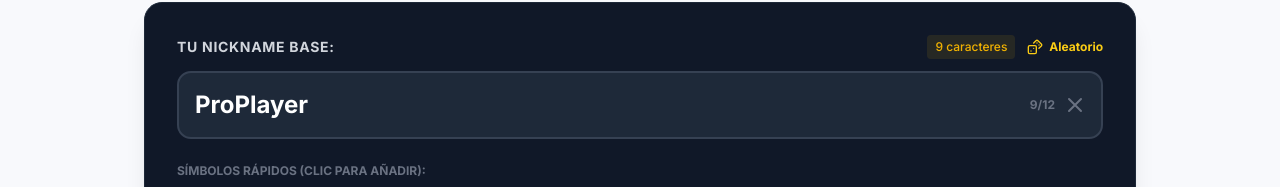
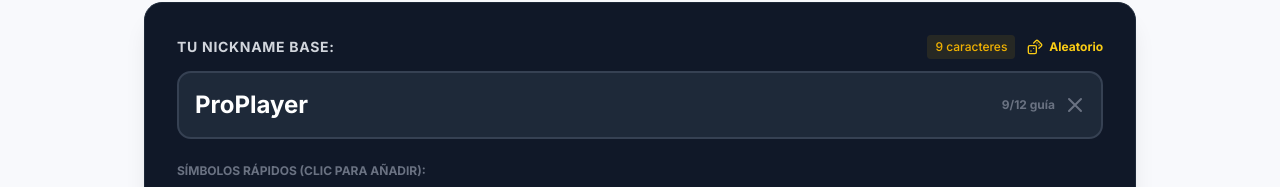
Before and after one commit to garrison2025/Generador-de-Lettering-new, a React (Vite) app: page /herramientas/letras-free-fire in a window 1280 px wide. Shown: the part 315-502 px from the top of the page. Built offline with nearby package versions, Linux system fonts and the light colour scheme.

Commit message:
fix: count Free Fire nickname input by Unicode code points

```diff
--- a/src/pages/LetrasFreeFire.tsx
+++ b/src/pages/LetrasFreeFire.tsx
@@ -28,6 +28,15 @@ const DECORATORS = [
 const SYMBOLS = ['꧁', '꧂', '༒', '★', '彡', '☠', '๖ۣۜ', 'ꪶ', 'ꫂ', '【', '】', '『', '』', '⚡', '╰‿╯', '亗', '✿', '❀', '❖', 'ツ', 'ッ', 'シ', '☂', '☁', '☃', '☄', '✦', '✧', '✩', '✪', '✫', 'メ', '×͜×', '۞', 'ॐ', '༂', '༃', '™', '®', '©', 'ᴮᴼˢˢ', 'ᴳᵒᵈ', '♛', '♚'];
 
 const BASES = ['Slayer', 'Ninja', 'Ghost', 'Demon', 'King', 'Queen', 'Shadow', 'Viper', 'Titan', 'Hunter', 'Sniper', 'Pro', 'God', 'Legend', 'Beast'];
+const FREE_FIRE_GUIDE_LIMIT = 12;
+
+function countCodePoints(value: string) {
+  return Array.from(value).length;
+}
+
+function limitCodePoints(value: string, max = FREE_FIRE_GUIDE_LIMIT) {
+  return Array.from(value).slice(0, max).join('');
+}
 
 const FONT_MAPS: Record<string, Record<string, string>> = {
   smallCaps: {
@@ -43,7 +52,7 @@ function applyFont(text: string, fontType: string) {
   if (fontType === 'normal') return text;
   const map = FONT_MAPS[fontType];
   if (!map) return text;
-  return text.split('').map(char => map[char] || map[char.toLowerCase()] || char).join('');
+  return Array.from(text).map(char => map[char] || map[char.toLowerCase()] || char).join('');
 }
 
 const faqSchema = {
@@ -115,14 +124,16 @@ export default function LetrasFreeFire() {
   };
 
   const handleSymbolClick = (symbol: string) => {
-    setInputText(prev => (prev + symbol).slice(0, 12));
+    setInputText(prev => limitCodePoints(prev + symbol));
   };
 
   const generateRandomBase = () => {
     const randomBase = BASES[Math.floor(Math.random() * BASES.length)];
     const randomNumber = Math.floor(Math.random() * 999);
-    setInputText(`${randomBase}${randomNumber}`.slice(0, 12));
+    setInputText(limitCodePoints(`${randomBase}${randomNumber}`));
   };
+
+  const inputCharacterCount = countCodePoints(inputText);
 
   return (
     <>
@@ -188,7 +199,7 @@ export default function LetrasFreeFire() {
         <div className="flex justify-between items-center mb-3">
           <label htmlFor="nickname" className="block text-sm font-bold text-gray-300 uppercase tracking-wider">Tu Nickname Base:</label>
           <div className="flex items-center gap-3">
-            <span className="text-xs font-medium text-yellow-500 bg-yellow-500/10 px-2 py-1 rounded hidden sm:block">{inputText.length} caracteres</span>
+            <span className="text-xs font-medium text-yellow-500 bg-yellow-500/10 px-2 py-1 rounded hidden sm:block">{inputCharacterCount} caracteres</span>
             <button
               onClick={generateRandomBase}
               className="flex items-center gap-1.5 text-xs font-bold text-[#FACC15] hover:text-yellow-300 transition"
@@ -205,14 +216,13 @@ export default function LetrasFreeFire() {
             id="nickname"
             type="text"
             value={inputText}
-            maxLength={12}
-            onChange={(e) => setInputText(e.target.value)}
+            onChange={(e) => setInputText(limitCodePoints(e.target.value))}
             className="w-full px-4 py-4 bg-gray-800 border-2 border-gray-700 rounded-xl focus:ring-0 focus:border-[#FACC15] outline-none text-xl md:text-2xl font-bold text-white pr-16 transition-colors placeholder:text-gray-600"
             placeholder="Ejemplo: Slayer..."
           />
           <div className="absolute right-4 top-1/2 -translate-y-1/2 flex items-center gap-2">
-            <span className={`text-xs font-bold ${inputText.length >= 12 ? 'text-red-400' : 'text-gray-500'}`}>
-              {inputText.length}/12
+            <span className={`text-xs font-bold ${inputCharacterCount >= FREE_FIRE_GUIDE_LIMIT ? 'text-red-400' : 'text-gray-500'}`}>
+              {inputCharacterCount}/{FREE_FIRE_GUIDE_LIMIT} guía
             </span>
             {inputText && (
               <button
```
